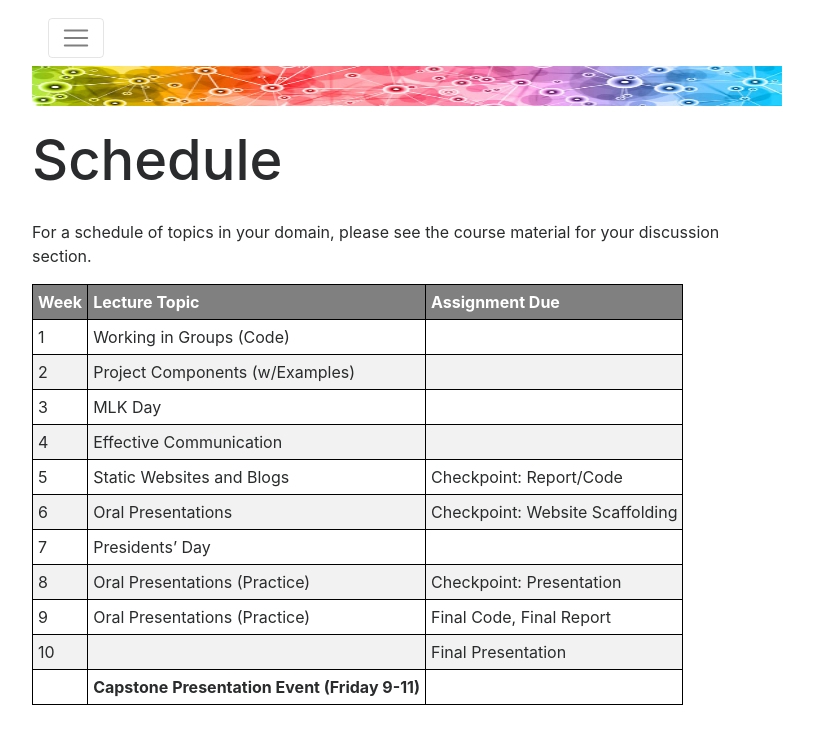
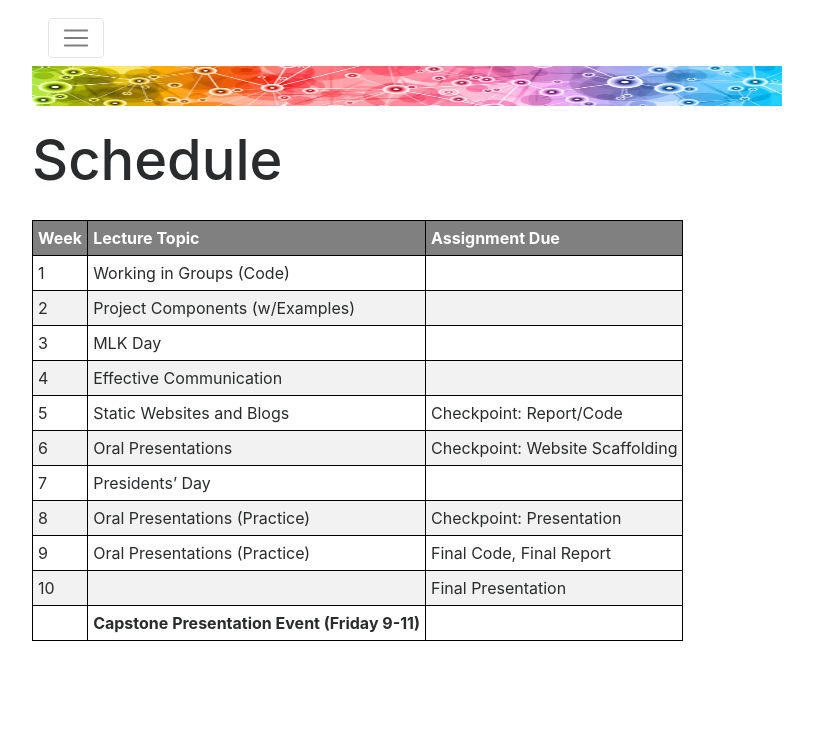
Before and after one commit to DSC-Capstone/dsc-capstone.github.io, a Jekyll site: the page built from student/quarter-2-schedule.md, in a window 1280 px wide. Shown: the top 744 px of the page, without its empty margins (233-1046 px from the left). Built offline with Jekyll 4.4.1, drawn with Linux system fonts in a browser that asks for light colours; nearby versions of some CDN libraries.

Commit message:
schedule format fix

```diff
--- a/student/quarter-2-schedule.md
+++ b/student/quarter-2-schedule.md
@@ -4,9 +4,6 @@ title: Schedule
 doodle: /assets/images/doodle.png
 permalink: /student/quarter-2-schedule/
 ---
-
-For a schedule of topics in your domain, please see the course
-material for your discussion section.
 
 |Week|Lecture Topic|Assignment Due|
 |---|---|---|
```
